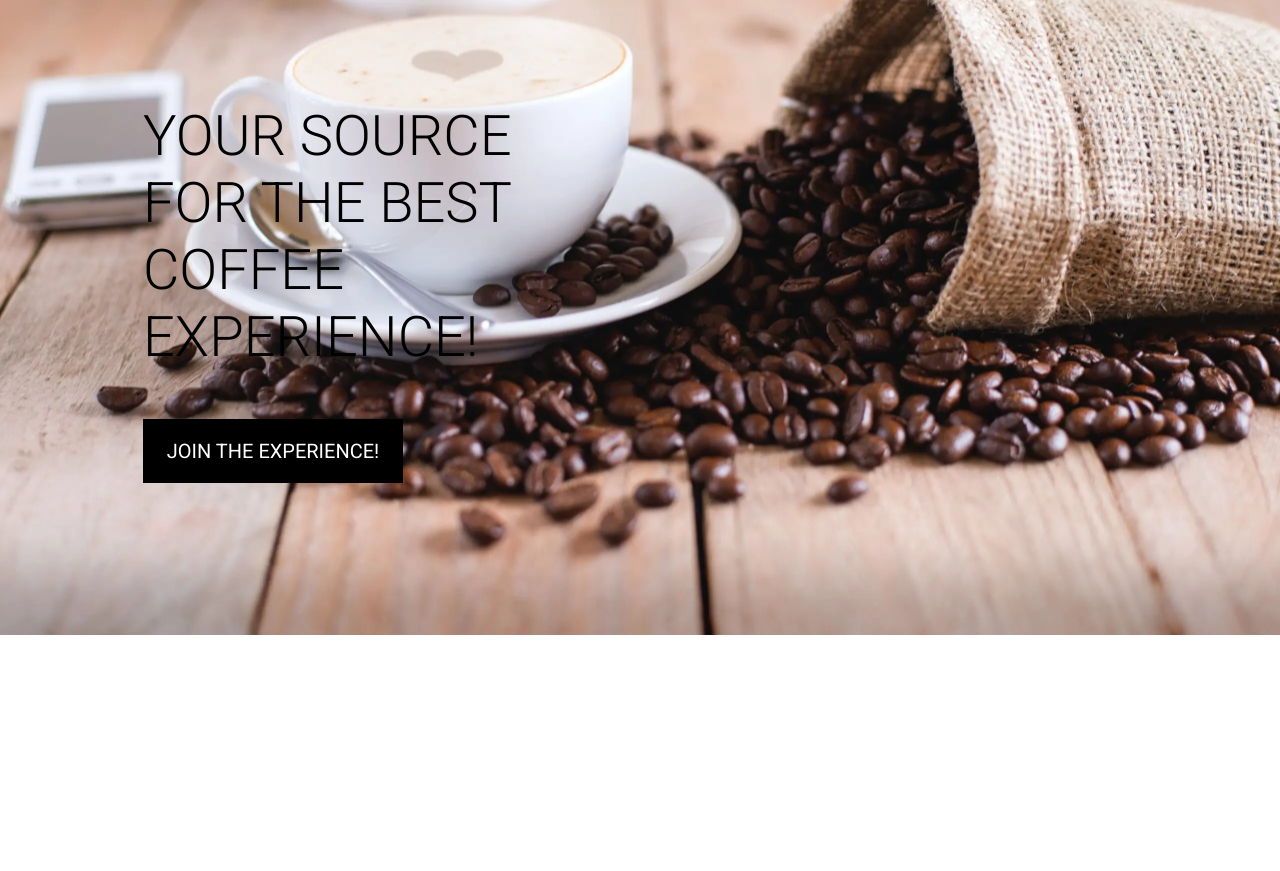
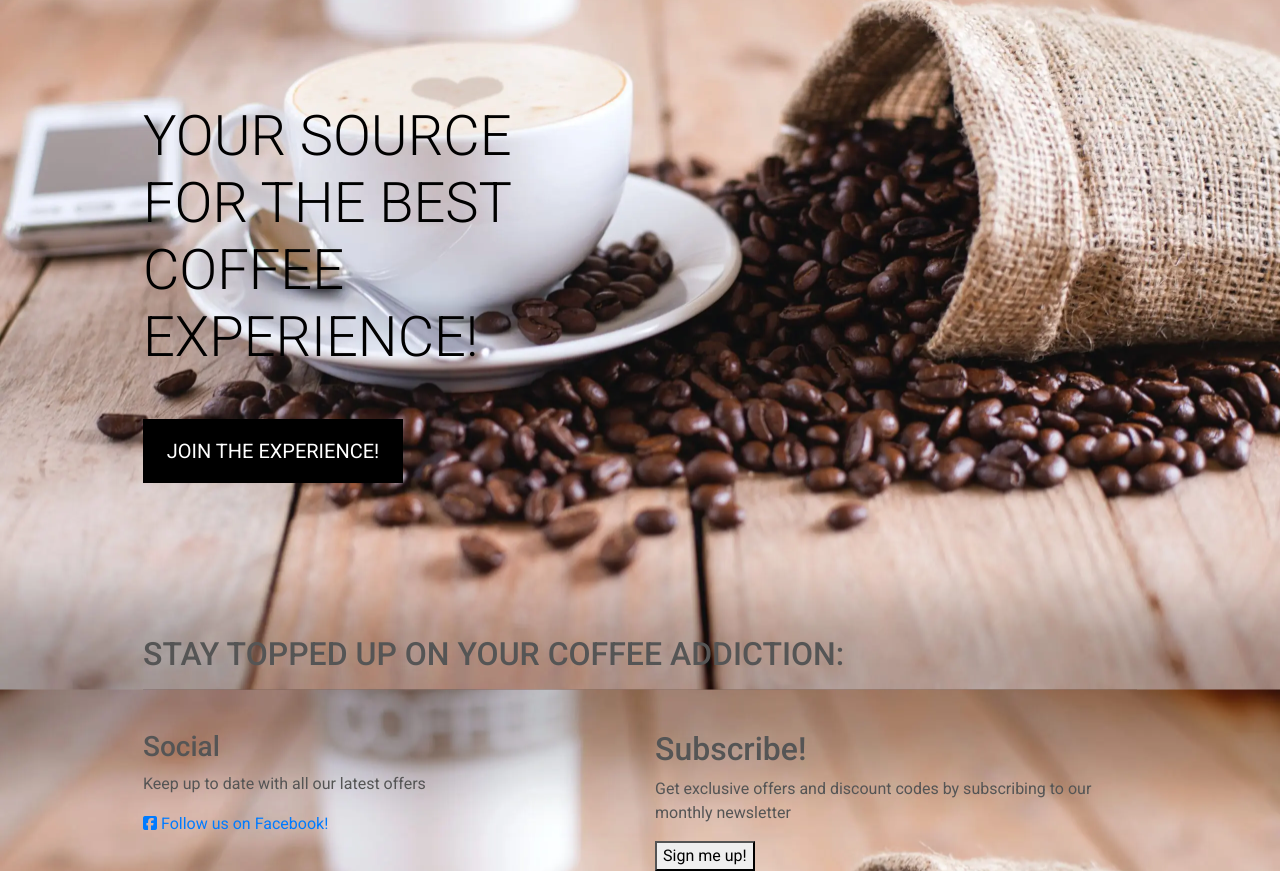
Before and after one commit to shellym96/above_grind, a Django app: page / in a window 1280 px wide. Shown: the part 165-1036 px from the top of the page. Before the commit the page ends 800 px from the top, so only its background shows below. Run offline with Django 3.2, Linux system fonts and the light colour scheme; parts of the project's set-up code (start-up, migrations or seed data) failed here and were passed over; some libraries are stand-ins or nearby versions.

Commit message:
Add footer for socials and newsletter signup

```diff
--- a/templates/base.html
+++ b/templates/base.html
@@ -143,6 +143,36 @@
 {% endblock %}
 
 {% block postloadjs %}
+<!-- Footer -->
+<footer class="container-wrapper">
+    <div class="container quotes-container content-container">
+      <section class="footer">
+        <div class="row">
+          <div class="col-12 page-header mb-4">
+            <h2 class="text-uppercase">Stay topped up on your coffee addiction:</h2>
+            <hr class="block-divider block-divider--short">
+          </div>
+       </div>
+       <div class="row">
+         <div class="col-12 col-md-6">
+           <h3>Social</h3>
+           <p>Keep up to date with all our latest offers</p>
+           <a href="#" target="_blank"><i class="fab fa-facebook-square"></i> Follow us on Facebook!</a>
+         </div>
+         <div class="col-12 col-md-6">
+           <h2>Subscribe!</h2>
+           <p>Get exclusive offers and discount codes by subscribing to our monthly newsletter</p>
+           <a href="{% url 'newsletter'}">
+            <button id="newsletter-btn">
+                Sign me up!
+            </button>
+           </a>
+         </div>
+       </div>
+     </section>
+   </div>
+ </footer>
+<!-- /.footer -->
 <script>
     $('.toast').toast('show');
 </script>
```
